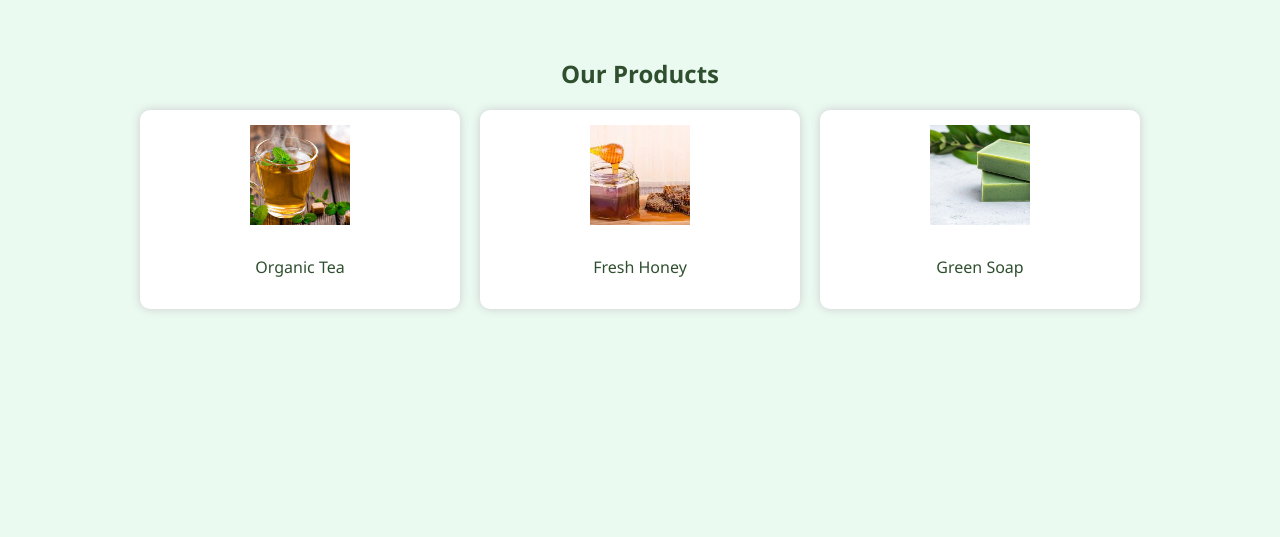
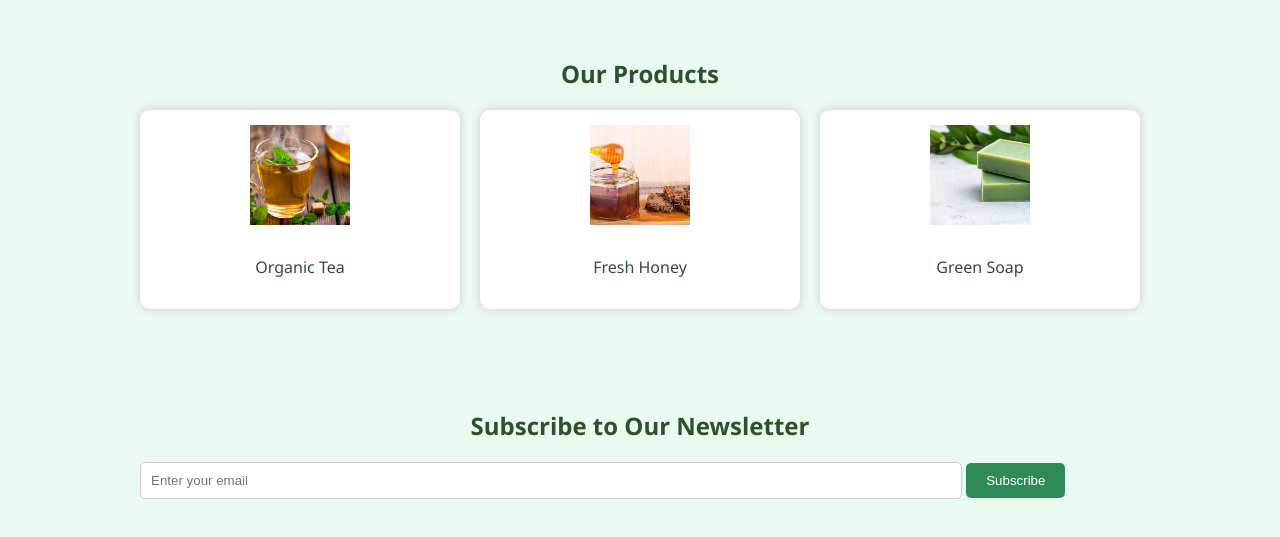
Before and after one commit to tamimislam5635/1number_assingment, a plain HTML site: page index.html in a window 1280 px wide. Shown: the part 393-930 px from the top of the page. Before the commit the page ends 800 px from the top, so only its background shows below. Drawn offline with Linux system fonts and the light colour scheme.

Commit message:
mewsletter adde

```diff
--- a/index.html
+++ b/index.html
@@ -37,6 +37,16 @@
         <p>Green Soap</p>
       </div>
     </div>
+
+  </section>
+
+   <!-- Newsletter -->
+  <section class="section newsletter">
+    <h2>Subscribe to Our Newsletter</h2>
+    <form>
+      <input type="email" placeholder="Enter your email" />
+      <button type="submit">Subscribe</button>
+    </form>
   </section>
 
 
--- a/styles/styles.css
+++ b/styles/styles.css
@@ -2,13 +2,13 @@
 body {
   margin: 0;
   font-family: 'Segoe UI', sans-serif;
-  background: #eafaf1; /* light greenish background */
-  color: #2f4f2f;       /* dark green text */
+  background: #eafaf1;
+  color: #2f4f2f;
 }
 
 /* ===== Header (Logo + Title) ===== */
 header {
-  background-color: #2e8b57; /* sea green */
+  background-color: #2e8b57;
   color: white;
   padding: 20px;
   text-align: center;
@@ -79,3 +79,20 @@ header img {
   object-fit: cover;
   margin-bottom: 10px;
 }
+/* ===== Newsletter Section ===== */
+.newsletter input[type="email"] {
+  width: 80%;
+  padding: 10px;
+  border-radius: 5px;
+  border: 1px solid #ccc;
+  margin-bottom: 10px;
+}
+
+.newsletter button {
+  padding: 10px 20px;
+  background: #2e8b57;
+  color: white;
+  border: none;
+  border-radius: 5px;
+  cursor: pointer;
+}
```
